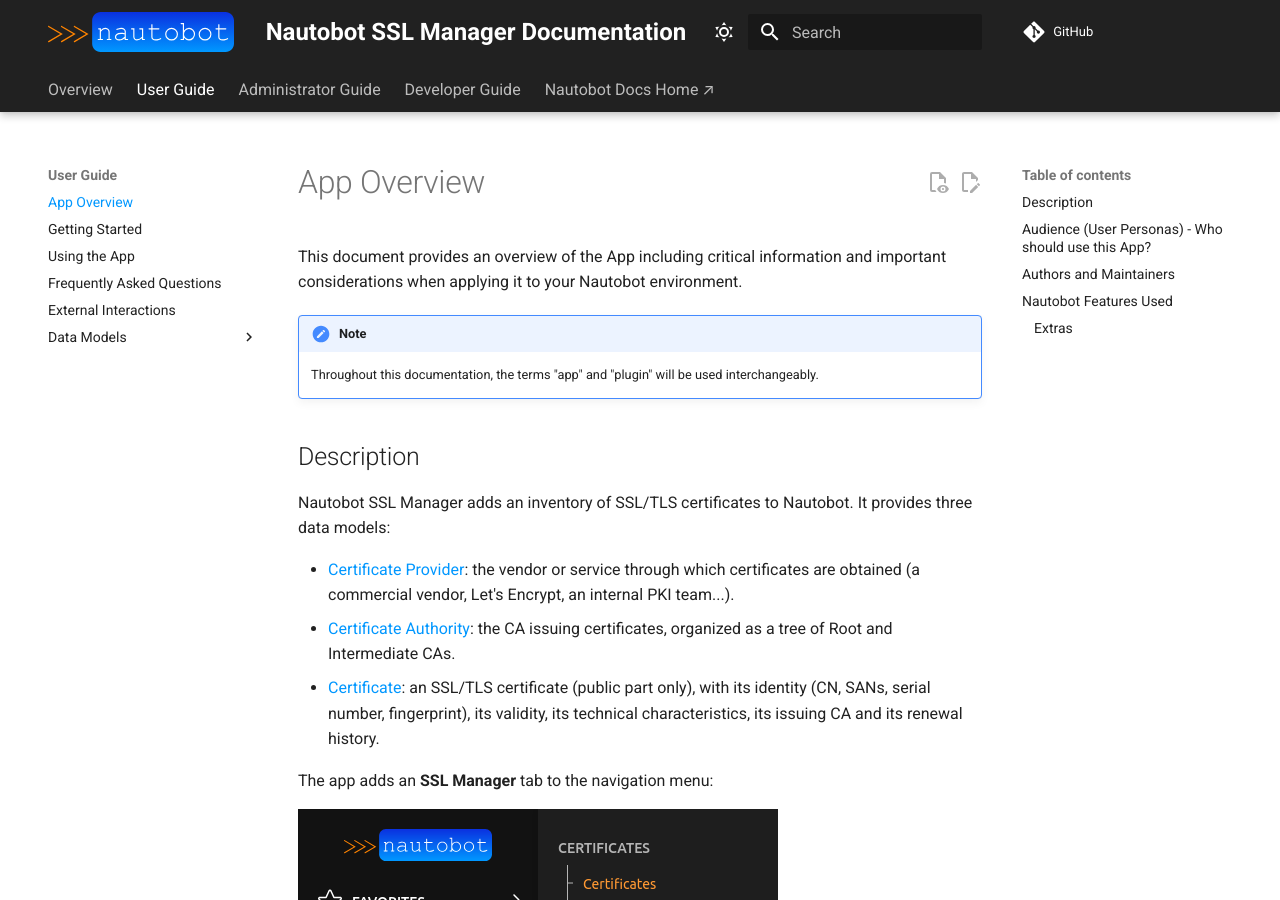
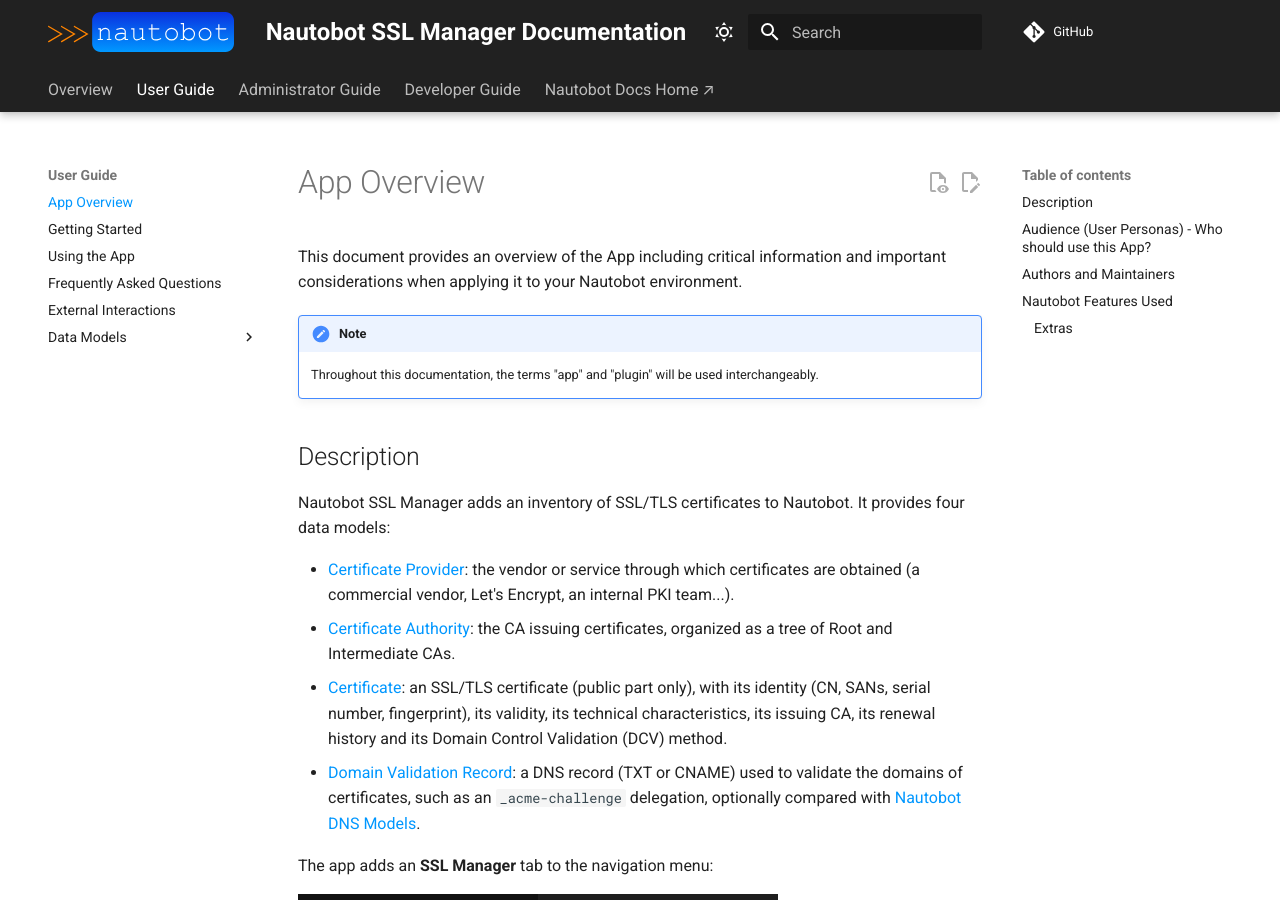
Before and after one commit to HyazOulephant/nautobot-app-ssl-manager, an MkDocs documentation site: the page built from docs/user/app_overview.md, in a window 1280 px wide and 900 px high. Built offline with MkDocs 1.6.1 and Material for MkDocs 9.7.7, drawn with Linux system fonts in a browser that asks for light colours; comment, search, counter and statistics services are not loaded; some of the changed text lies outside the part shown.

Commit message:
docs: document domain validation and the Nautobot DNS Models integration
- Document the DCV method of certificates and the Domain Validation
  Record model, aligned with Nautobot DNS Models.
- Document the optional Nautobot DNS Models installation and the
  computed comparison states.
- Add an architecture decision record and the REST API endpoint.
- Add screenshots of the download menu and of a Domain Validation
  Record to the overview, and refresh the menu and certificate ones.
- Add the release note fragment.

Refs #5

```diff
--- a/docs/user/app_overview.md
+++ b/docs/user/app_overview.md
@@ -7,11 +7,12 @@ This document provides an overview of the App including critical information and
 
 ## Description
 
-Nautobot SSL Manager adds an inventory of SSL/TLS certificates to Nautobot. It provides three data models:
+Nautobot SSL Manager adds an inventory of SSL/TLS certificates to Nautobot. It provides four data models:
 
 - [Certificate Provider](../models/certificateprovider.md): the vendor or service through which certificates are obtained (a commercial vendor, Let's Encrypt, an internal PKI team...).
 - [Certificate Authority](../models/certificateauthority.md): the CA issuing certificates, organized as a tree of Root and Intermediate CAs.
-- [Certificate](../models/certificate.md): an SSL/TLS certificate (public part only), with its identity (CN, SANs, serial number, fingerprint), its validity, its technical characteristics, its issuing CA and its renewal history.
+- [Certificate](../models/certificate.md): an SSL/TLS certificate (public part only), with its identity (CN, SANs, serial number, fingerprint), its validity, its technical characteristics, its issuing CA, its renewal history and its Domain Control Validation (DCV) method.
+- [Domain Validation Record](../models/domainvalidationrecord.md): a DNS record (TXT or CNAME) used to validate the domains of certificates, such as an `_acme-challenge` delegation, optionally compared with [Nautobot DNS Models](https://github.com/nautobot/nautobot-app-dns-models).
 
 The app adds an **SSL Manager** tab to the navigation menu:
 
@@ -20,6 +21,14 @@ The app adds an **SSL Manager** tab to the navigation menu:
 Detail view of a certificate, with its validity, its technical details and its certification chain:
 
 ![Certificate detail view](../images/certificate.png)
+
+The public certificate can be downloaded alone or with its chain, in PEM, DER or PKCS#7 format:
+
+![Download menu of a certificate](../images/download_pem.png)
+
+Detail view of a Domain Validation Record, with its certificates and its comparison with Nautobot DNS Models (here, a CNAME delegation whose alias differs in DNS Models):
+
+![Domain Validation Record detail view](../images/dcv.png)
 
 The app follows a "nothing is guessed" principle: data is either entered by the user or read from the certificate itself, never inferred (for example, `auto_renew` stays unknown until set, and the import from PEM never selects the certificate to replace on its own).
 
@@ -38,7 +47,7 @@ The app follows a "nothing is guessed" principle: data is either entered by the
 
 ## Nautobot Features Used
 
-- **Navigation**: a dedicated **SSL Manager** menu tab with *Certificates* (including an *Import from PEM* button), *Certificate Authorities* and *Providers*.
+- **Navigation**: a dedicated **SSL Manager** menu tab with *Certificates* (including an *Import from PEM* button), *Certificate Authorities*, *Providers* and, in the *Domain Validation* group, *DNS Validation Records*.
 - **Data models** with the standard Nautobot features: list, detail, create/edit, bulk edit, bulk delete, CSV import/export, change logging, tags, notes, contacts/teams, custom fields, relationships, global search.
 - **Tenancy**: each model can be assigned to a Tenant.
 - **Tree model**: Certificate Authorities use Nautobot's tree support (`parent`), with a tree list view.
--- a/mkdocs.yml
+++ b/mkdocs.yml
@@ -116,6 +116,7 @@ nav:
           - Certificate: "models/certificate.md"
           - Certificate Authority: "models/certificateauthority.md"
           - Certificate Provider: "models/certificateprovider.md"
+          - Domain Validation Record: "models/domainvalidationrecord.md"
   - Administrator Guide:
       - Install and Configure: "admin/install.md"
       - Upgrade: "admin/upgrade.md"
```
Also changed, not shown: docs/admin/install.md (+10 -1 lines), docs/dev/arch_decision.md (+6 -0 lines), docs/models/certificate.md (+14 -0 lines), docs/models/domainvalidationrecord.md (added, +53 -0 lines), docs/user/external_interactions.md (+8 -2 lines), docs/images/certificate.png, docs/images/dcv.png (added), docs/images/download_pem.png (added), docs/images/menu.png, 1 other file.
